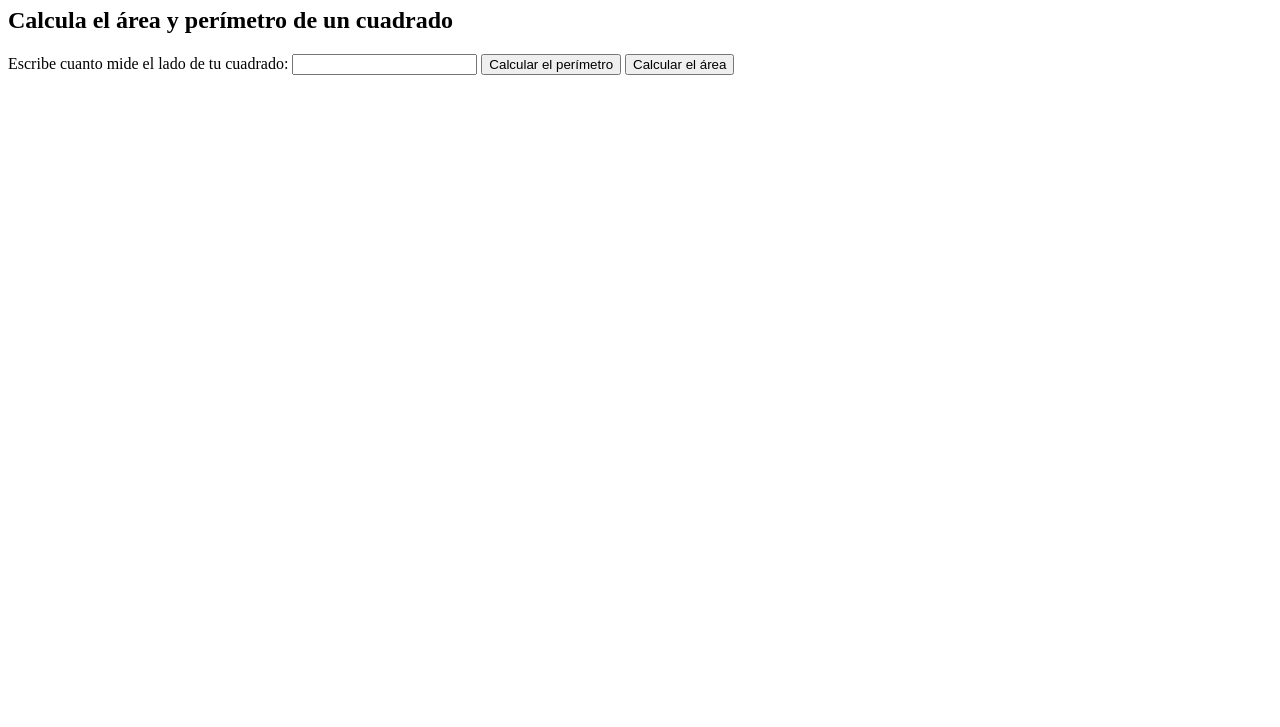
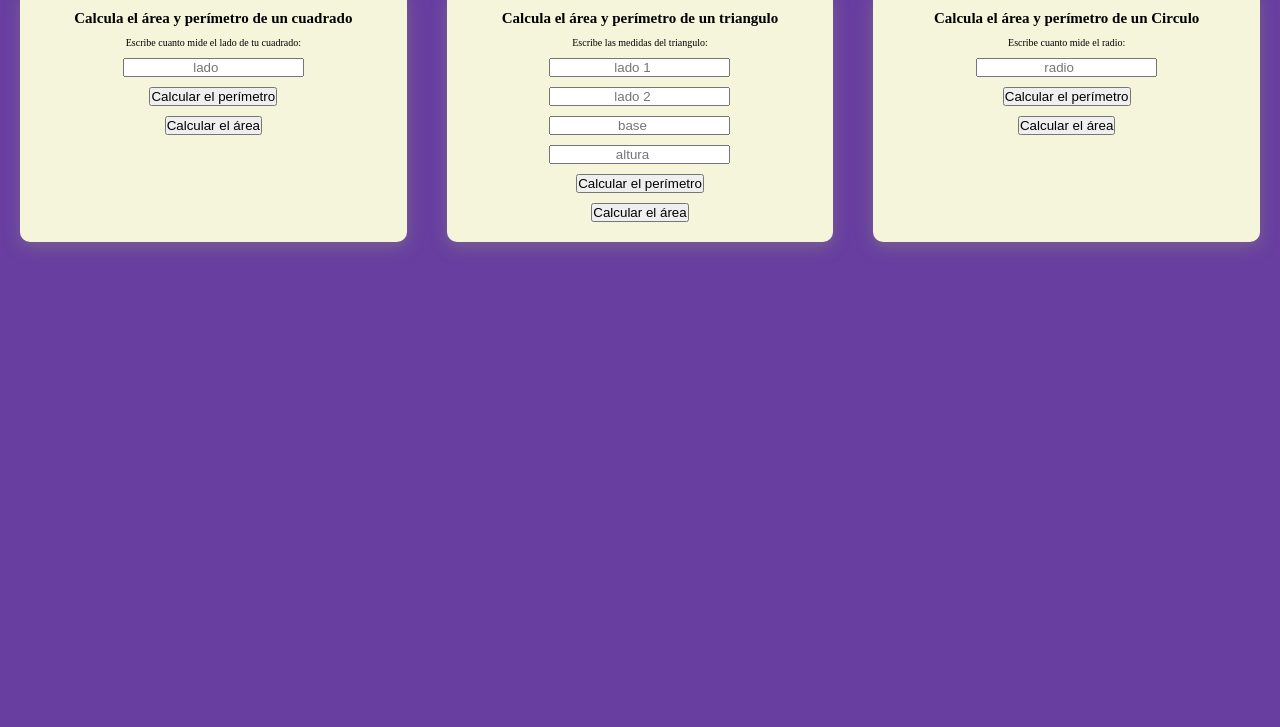
Before and after one commit to hugo71119/areasFiguras, a plain HTML site: page index.html in a window 1280 px wide. Shown: the part 73-800 px from the top of the page. Drawn offline with Linux system fonts and the light colour scheme.

Commit message:
segundo commit, teniendo html excelente y css mejorado

```diff
--- /dev/null
+++ b/css/style.css
@@ -0,0 +1,58 @@
+*{
+    box-sizing: border-box;
+    padding: 0;
+    margin: 0;
+}
+html{
+    font-size: 62.5%;
+}
+
+body{
+    background-color: rgba(85, 39, 149, 0.886);
+}
+h1{
+    color: white;
+    text-align: center;
+    margin-top: 2rem;
+}
+h2{
+    text-align: center;
+    margin-bottom: 1rem;
+}
+label{
+    margin-bottom: 1rem;
+    display: block;
+    text-align: center;
+}
+input{
+    margin-top: 1rem;
+    text-align: center;
+    display: block;
+    margin-left: auto;
+    margin-right: auto;
+}
+@media (min-width: 460px) {
+    .master{
+        display: grid;
+        grid-template-columns: 1fr 1fr 1fr;
+    }
+ }
+
+.contenedor{
+    max-width: 120rem;
+    margin: 2rem;
+}
+.sombra{
+    -webkit-box-shadow: 0px 5px 15px 0px rgba(112,112,112,0.54);
+    -moz-box-shadow: 0px 5px 15px 0px rgba(112,112,112,0.54);
+    box-shadow: 0px 5px 15px 0px rgba(133, 128, 128, 0.54);
+    background-color: beige;
+    padding: 2rem;
+    border-radius: 1rem;/*Sirve para redondear esquinas*/
+}
+.boton{
+    margin-top: 1rem;
+    display: block;
+    margin-left: auto;
+    margin-right: auto;
+}
--- a/index.html
+++ b/index.html
@@ -5,28 +5,67 @@
     <meta http-equiv="X-UA-Compatible" content="IE=edge">
     <meta name="viewport" content="width=device-width, initial-scale=1.0">
     <title>Página de figuritas</title>
+    <link rel="stylesheet" href="css/style.css">
 </head>
 <body>
     <h1>
         Figuras geométricas
     </h1>
 
-    <section>
+    <main class="master">
+        <div class="contenedor sombra">
             <h2>Calcula el área y perímetro de un cuadrado</h2>
             <form>
                 <label for="inputCuadrado">
                     Escribe cuanto mide el lado de tu cuadrado:
                 </label>
-            <input id="inputCuadrado" type="number">
-            <button type="button">
+                <input id="inputCuadrado" type="number" placeholder="lado">
+                <button class="boton" type="button">
                     Calcular el perímetro
                 </button>
-            <button type="button">
+                <button class="boton" type="button">
                     Calcular el área
                 </button>
             </form>
-    </section>
+        </div>
 
+        <div class="contenedor sombra">
+            <h2>Calcula el área y perímetro de un triangulo</h2>
+            <form>
+                <label for="inputTriangulo">
+                    Escribe las medidas del triangulo:
+                </label>
+                <input id="inputTriangulo" type="number" placeholder="lado 1">
+                <input id="inputTriangulo" type="number" placeholder="lado 2">
+                <input id="inputTriangulo" type="number" placeholder="base">
+                <input id="inputTriangulo" type="number" placeholder="altura">
+
+
+                <button class="boton" type="button">
+                    Calcular el perímetro
+                </button>
+                <button class="boton" type="button">
+                    Calcular el área
+                </button>
+            </form>
+        </div>
+
+        <div class="contenedor sombra">
+            <h2>Calcula el área y perímetro de un Circulo</h2>
+            <form>
+                <label for="inputCirculo">
+                    Escribe cuanto mide el radio:
+                </label>
+                <input id="inputCirculo" type="number" placeholder="radio">
+                <button class="boton" type="button">
+                    Calcular el perímetro
+                </button>
+                <button class="boton" type="button">
+                    Calcular el área
+                </button>
+            </form>
+        </div>
+    </main>
     <script src="figuritas.js"></script>
 </body>
 </html>
```
Lines whose indentation alone changed are shown as unchanged.
